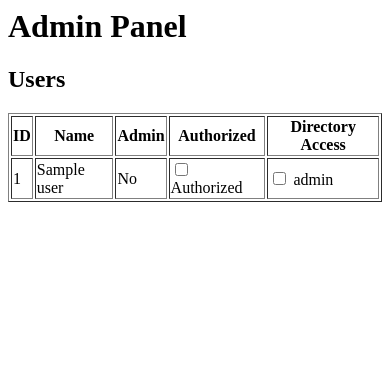
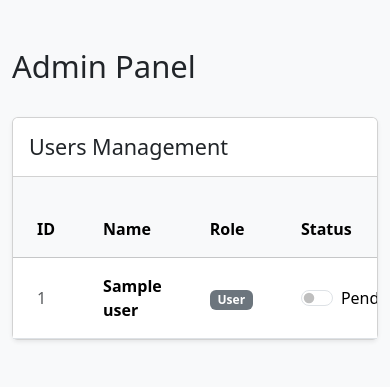
Before and after one commit to iliakonnov/insta360-nas, a Python web app: template insta360-server/templates/admin.html in a window 390 px wide. Shown: the top 387 px of the page. Run offline with Jinja, Linux system fonts and the light colour scheme; the template is opened without the code that fills it: most values are stand-ins (such as "Sample title", 1, 10 or a date in 2020).

Commit message:
Refactor frontend templates with Bootstrap 5 (#12)
Updated `dashboard.html` and `admin.html` to utilize Bootstrap 5 components such as responsive tables, cards, form-switches, and a styled container layout. This significantly improves visual hierarchy and responsiveness across varying screen sizes. Also updated the test fixtures inside `test_templates.py` to match the updated UI strings.

Co-authored-by: google-labs-jules[bot] <161369871+google-labs-jules[bot]@users.noreply.github.com>
Co-authored-by: iliakonnov <9402179+iliakonnov@users.noreply.github.com>

```diff
--- a/insta360-server/templates/admin.html
+++ b/insta360-server/templates/admin.html
@@ -1,44 +1,83 @@
-<html><body>
-<h1>Admin Panel</h1>
-<h2>Users</h2>
-<table border='1'>
+<!DOCTYPE html>
+<html lang="en">
+<head>
+    <meta charset="UTF-8">
+    <meta name="viewport" content="width=device-width, initial-scale=1.0">
+    <title>Admin Panel</title>
+    <link href="https://cdn.jsdelivr.net/npm/bootstrap@5.3.2/dist/css/bootstrap.min.css" rel="stylesheet">
+</head>
+<body class="bg-light">
+    <div class="container py-5">
+        <div class="row mb-4">
+            <div class="col">
+                <h1 class="display-5">Admin Panel</h1>
+            </div>
+        </div>
+
+        <div class="card shadow-sm">
+            <div class="card-header bg-white">
+                <h2 class="h4 mb-0 py-2">Users Management</h2>
+            </div>
+            <div class="card-body p-0">
+                <div class="table-responsive">
+                    <table class="table table-hover mb-0 align-middle">
+                        <thead class="table-light">
                             <tr>
-        <th>ID</th>
-        <th>Name</th>
-        <th>Admin</th>
-        <th>Authorized</th>
-        <th>Directory Access</th>
+                                <th class="px-4 py-3">ID</th>
+                                <th class="px-4 py-3">Name</th>
+                                <th class="px-4 py-3">Role</th>
+                                <th class="px-4 py-3">Status</th>
+                                <th class="px-4 py-3">Directory Access</th>
                             </tr>
+                        </thead>
+                        <tbody>
                             {% for u in users %}
                             <tr>
-        <td>{{ u.id }}</td>
-        <td>{{ u.name }}</td>
-        <td>{{ "Yes" if u.is_admin else "No" }}</td>
-        <td>
+                                <td class="px-4 py-3 text-muted">{{ u.id }}</td>
+                                <td class="px-4 py-3 fw-bold">{{ u.name }}</td>
+                                <td class="px-4 py-3">
+                                    {% if u.is_admin %}
+                                    <span class="badge bg-primary">Admin</span>
+                                    {% else %}
+                                    <span class="badge bg-secondary">User</span>
+                                    {% endif %}
+                                </td>
+                                <td class="px-4 py-3">
                                     <form style='display:inline;' method='POST'>
                                         <input type='hidden' name='action' value='toggle_authorize'>
                                         <input type='hidden' name='user_id' value='{{ u.id }}'>
-                <label>
-                    <input type='checkbox' name='authorized' value='on' {{ 'checked' if u.authorized else '' }} onchange='this.form.submit()'>
-                    Authorized
-                </label>
+                                        <div class="form-check form-switch mb-0">
+                                            <input class="form-check-input" type='checkbox' role="switch" name='authorized' value='on' {{ 'checked' if u.authorized else '' }} onchange='this.form.submit()'>
+                                            <label class="form-check-label">{{ 'Authorized' if u.authorized else 'Pending' }}</label>
+                                        </div>
                                     </form>
                                 </td>
-        <td>
+                                <td class="px-4 py-3">
+                                    <div class="d-flex flex-wrap gap-3">
                                         {% for d in top_levels %}
                                         {% set has_access = d in u_access[u.id] %}
-            <form style='display:inline; margin-right: 10px;' method='POST'>
+                                        <form method='POST' class="m-0">
                                             <input type='hidden' name='action' value='toggle_access'>
                                             <input type='hidden' name='user_id' value='{{ u.id }}'>
                                             <input type='hidden' name='directory' value='{{ d }}'>
-                <label>
-                    <input type='checkbox' name='access_granted' value='on' {{ 'checked' if has_access else '' }} onchange='this.form.submit()'>
+                                            <div class="form-check">
+                                                <input class="form-check-input" type='checkbox' name='access_granted' value='on' id="dir_{{ u.id }}_{{ loop.index }}" {{ 'checked' if has_access else '' }} onchange='this.form.submit()'>
+                                                <label class="form-check-label font-monospace" for="dir_{{ u.id }}_{{ loop.index }}">
                                                     {{ d }}
                                                 </label>
+                                            </div>
                                         </form>
                                         {% endfor %}
+                                    </div>
                                 </td>
                             </tr>
                             {% endfor %}
+                        </tbody>
                     </table>
-</body></html>
+                </div>
+            </div>
+        </div>
+    </div>
+    <script src="https://cdn.jsdelivr.net/npm/bootstrap@5.3.2/dist/js/bootstrap.bundle.min.js"></script>
+</body>
+</html>
```
Also changed, not shown: insta360-server/templates/dashboard.html (+61 -17 lines), insta360-server/tests/test_templates.py (+2 -2 lines). Lines whose indentation alone changed are shown as unchanged.
